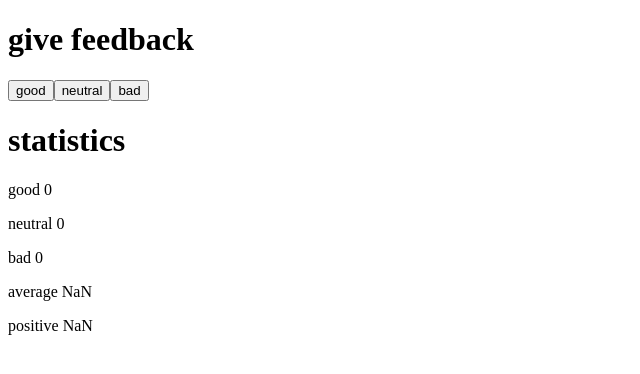
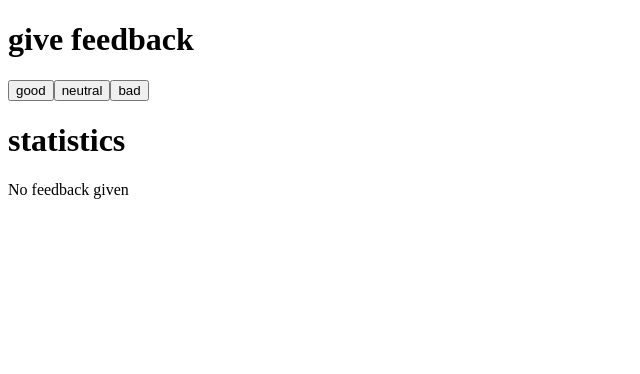
Before and after one commit to rkoverola/fullstackopen, a React (Create React App) app in the folder part1/unicafe/: page / in a window 1280 px wide. Shown: the top 374 px of the page, without its empty margins (0-640 px from the left). Built offline with nearby package versions, Linux system fonts and the light colour scheme.

Commit message:
Solve 1.9

```diff
--- a/part1/unicafe/src/App.js
+++ b/part1/unicafe/src/App.js
@@ -7,6 +7,11 @@ const Button = (props) => {
 }
 
 const Statistics = (props) => {
+  if(props.good + props.neutral + props.bad === 0) {
+    return (
+      <div>No feedback given</div>
+    )
+  }
   return (
     <div>
       <p>good {props.good}</p>
```
